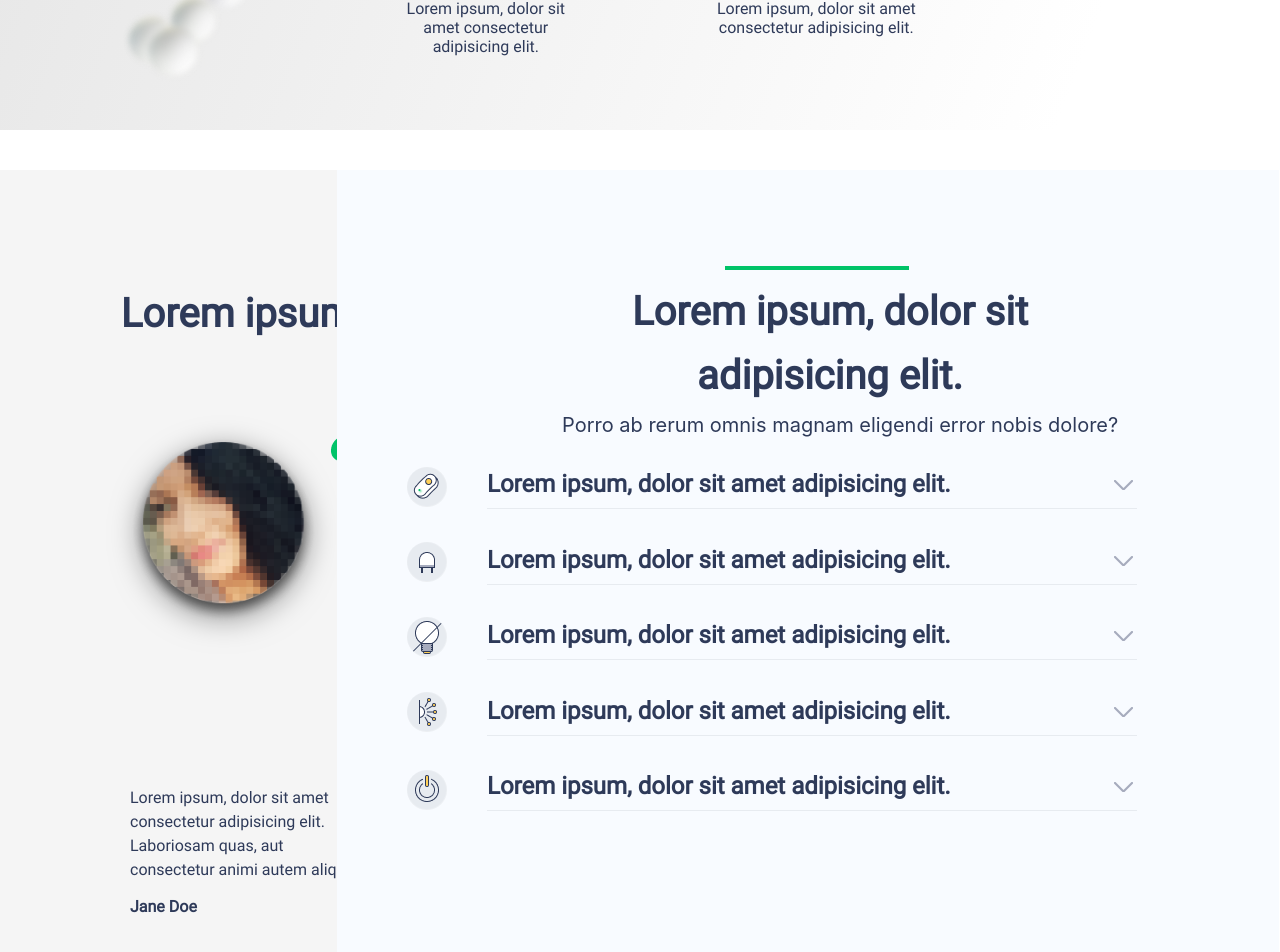
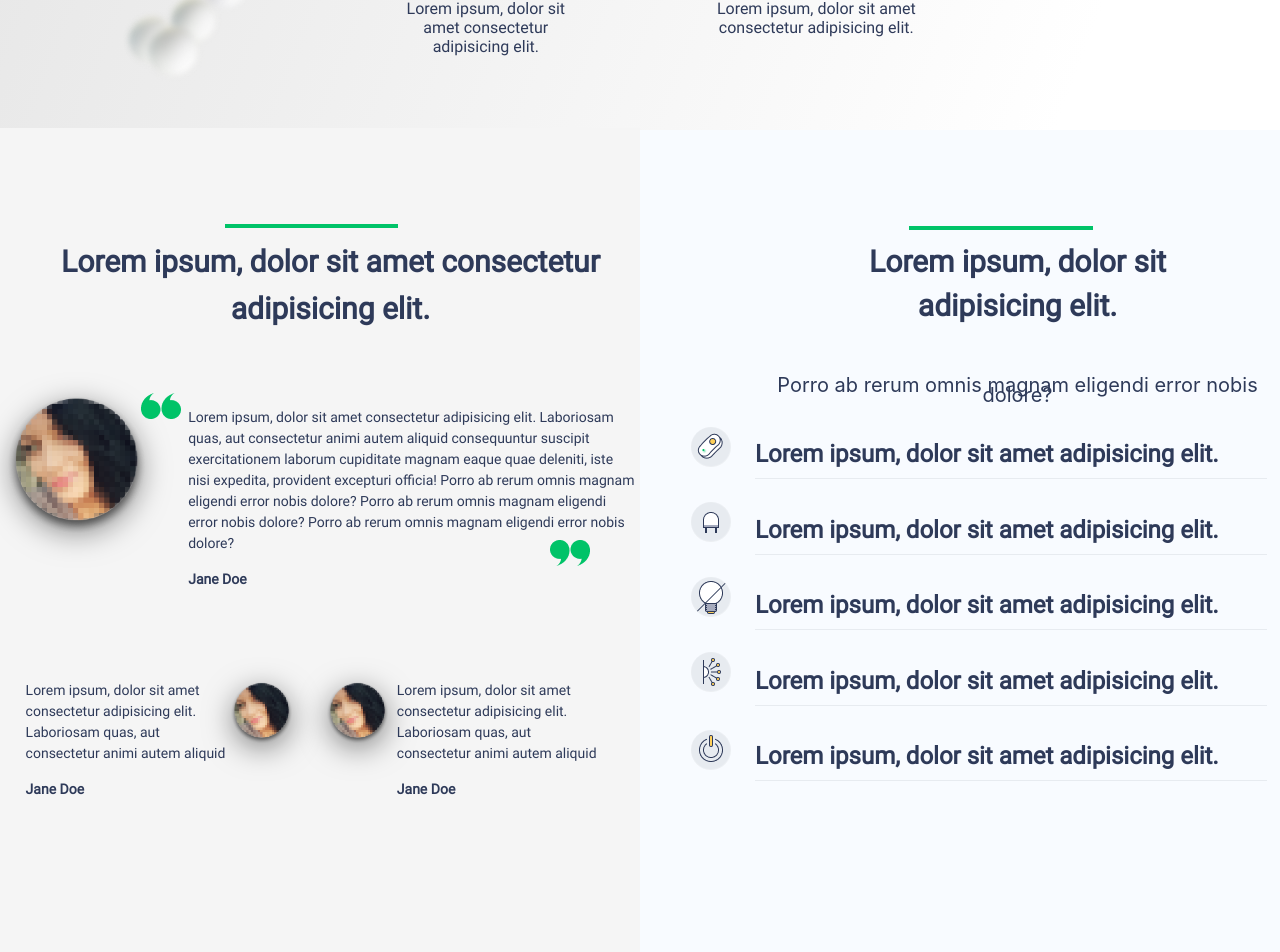
Before and after one commit to denosaur98/Tesonero, a React (Create React App) app: page / in a window 1280 px wide. Shown: the part 932-1884 px from the top of the page. Built offline with nearby package versions, Linux system fonts and the light colour scheme.

Commit message:
middle_display_ok

```diff
--- a/public/index.html
+++ b/public/index.html
@@ -10,34 +10,10 @@
       content="Web site created using create-react-app"
     />
     <link rel="apple-touch-icon" href="%PUBLIC_URL%/logo192.png" />
-    <!--
-      manifest.json provides metadata used when your web app is installed on a
-      user's mobile device or desktop. See https://developers.google.com/web/fundamentals/web-app-manifest/
-    -->
     <link rel="manifest" href="%PUBLIC_URL%/manifest.json" />
-    <!--
-      Notice the use of %PUBLIC_URL% in the tags above.
-      It will be replaced with the URL of the `public` folder during the build.
-      Only files inside the `public` folder can be referenced from the HTML.
-
-      Unlike "/favicon.ico" or "favicon.ico", "%PUBLIC_URL%/favicon.ico" will
-      work correctly both with client-side routing and a non-root public URL.
-      Learn how to configure a non-root public URL by running `npm run build`.
-    -->
-    <title>React App</title>
+    <title>Tesonero</title>
   </head>
   <body>
-    <noscript>You need to enable JavaScript to run this app.</noscript>
     <div id="root"></div>
-    <!--
-      This HTML file is a template.
-      If you open it directly in the browser, you will see an empty page.
-
-      You can add webfonts, meta tags, or analytics to this file.
-      The build step will place the bundled scripts into the <body> tag.
-
-      To begin the development, run `npm start` or `yarn start`.
-      To create a production bundle, use `npm run build` or `yarn build`.
-    -->
   </body>
 </html>
--- a/src/components/accordeon/Accordeon.module.css
+++ b/src/components/accordeon/Accordeon.module.css
@@ -89,3 +89,34 @@
   transform: rotate(180deg);
   transition: 0.1s ease-in-out;
 }
+
+@media screen and (max-width: 1366px) {
+  .accordion_item {
+    text-align: left;
+    width: 40vw;
+    margin-left: 9vw;
+    flex-direction: column;
+    margin-top: 21.5px;
+    margin-bottom: 20px;
+    line-height: 30px;
+    font-weight: 400;
+    font-size: 20px;
+    color: #2E3A59;
+  }
+  .pictures_container {
+    position: absolute;
+    top: 0;
+    left: 0;
+    margin-top: 297px;
+    margin-left: 4vw;
+  }
+  .arrow {
+    margin-top: 20px;
+    background-image: url('./Vector.png');
+    height: 10.05px;
+    width: 19px;
+    color: #A6ABBD;
+    margin-left: 4vw;
+    transition: 0.1s ease-in-out;
+  }
+}
--- a/src/components/header/Header.module.css
+++ b/src/components/header/Header.module.css
@@ -182,11 +182,11 @@
   }
 }
 
-@media screen and (min-width: 1100px) and (max-width: 1366px) {
+@media screen and (max-width: 1366px) {
   .header_container {
     display: flex;
     position: absolute;
-    height: 110px;
+    height: 120px;
     width: 99%;
   }
   .header_left {
--- a/src/components/main/Main.module.css
+++ b/src/components/main/Main.module.css
@@ -431,7 +431,7 @@
   }
 }
 
-@media screen and (min-width: 1100px) and (max-width: 1366px) {
+@media screen and (max-width: 1366px) {
   .main_container {
     display: flex;
     position: absolute;
--- a/src/components/sectionMain/SectionMain.module.css
+++ b/src/components/sectionMain/SectionMain.module.css
@@ -84,7 +84,6 @@
 }
 .bottom_left_container {
   margin-top: 600px;
-
 }
 .p1 {
   text-align: left;
@@ -182,3 +181,174 @@
     display: none;
   }
 }
+
+@media screen and (max-width: 1366px) {
+  .section_container {
+    display: flex;
+    width: 100%;
+    height: 829px;
+  }
+  .left_section_container {
+    position: absolute;
+    width: 57vw;
+    height: 829px;
+    left: -7vw;
+    top: 1060px;
+    background: #F5F5F5;
+  }
+  .line {
+    position: absolute;
+    width: 13.5vw;
+    height: 4px;
+    left: 24.6vw;
+    top: 96px;
+    background: #00C368;
+  }
+  .title {
+    position: absolute;
+    width: 614px;
+    height: 94px;
+    left: 113px;
+    top: 80px;
+    font-family: 'Roboto';
+    font-style: normal;
+    font-weight: 700;
+    font-size: 30px;
+    line-height: 47px;
+    text-align: center;
+    color: #2E3A59;
+  }
+  .photo {
+    background-image: url('./Rectangle\ 88.png');
+    box-sizing: border-box;
+    background-size: cover;
+    position: absolute;
+    width: 11vw;
+    height: 11vw;
+    left: 7.5vw;
+    top: 266px;
+    filter: drop-shadow(0px 8px 15px rgba(0, 0, 0, 0.5));
+  }
+  .quotes {
+    background-image: url('./quotes.png');
+    position: absolute;
+    width: 40px;
+    height: 26px;
+    left: 18vw;
+    top: 265px;
+  }
+  .text {
+    position: absolute;
+    text-align: left;
+    width: 449px;
+    height: 201px;
+    left: 21.7vw;
+    top: 265px;
+    font-family: 'Roboto';
+    font-style: normal;
+    font-weight: 400;
+    font-size: 14px;
+    line-height: 150%;
+    color: #2E3A59;
+  }
+  .quotes_oposite {
+    background-image: url('./quotes.png');
+    position: absolute;
+    width: 40px;
+    height: 26px;
+    left: 50vw;
+    top: 32.2vw;
+    transform: matrix(-1, 0, 0, -1, 0, 0);
+  }
+  .bottom_left_container {
+    margin-top: 42vw;
+  }
+  .p1 {
+    text-align: left;
+    position: absolute;
+    width: 16vw;
+    height: 9vw;
+    left: 9vw;
+    font-family: 'Roboto';
+    font-style: normal;
+    font-weight: 400;
+    font-size: 14px;
+    line-height: 150%;
+    color: #2E3A59;
+  }
+  .photo_mini {
+    background-image: url('./Rectangle\ 88.png');
+    box-sizing: border-box;
+    position: absolute;
+    width: 4.9vw;
+    height: 4.9vw;
+    top: 43.2vw;
+    left: 25vw;
+    background-size: cover;
+    filter: drop-shadow(0px 8px 15px rgba(0, 0, 0, 0.5));
+  }
+  .photo_mini2 {
+    background-image: url('./Rectangle\ 88.png');
+    box-sizing: border-box;
+    position: absolute;
+    width: 4.9vw;
+    height: 4.9vw;
+    top: 43.2vw;
+    left: 32.5vw;
+    background-size: cover;
+    filter: drop-shadow(0px 8px 15px rgba(0, 0, 0, 0.5));
+  }
+  .p2 {
+    text-align: left;
+    position: absolute;
+    width: 16vw;
+    height: 9vw;
+    left: 38vw;
+    font-family: 'Roboto';
+    font-style: normal;
+    font-weight: 400;
+    font-size: 14px;
+    line-height: 150%;
+    color: #2E3A59;
+  }
+  .right_section_container {
+    overflow: hidden;
+    position: absolute;
+    right: 0.1px;
+    width: 50vw;
+    height: 829px;
+    top: 1062px;
+    background: #F8FBFF;
+  }
+  .line2 {
+    position: absolute;
+    width: 184px;
+    height: 4px;
+    left: 21vw;
+    top: 96px;
+    background: #00C368;
+  }
+  .title2 {
+    position: absolute;
+    width: 640px;
+    height: 147px;
+    left: 4.5vw;
+    top: 80px;
+    font-family: 'Roboto';
+    font-style: normal;
+    font-weight: 700;
+    font-size: 30px;
+    line-height: 44px;
+    text-align: center;
+    color: #2E3A59;
+  }
+  .span_title {
+    display: flex;
+    margin-top: 230px;
+    margin-left: 9vw;
+    line-height: 10px;
+    font-weight: 400;
+    font-size: 20px;
+    color: #2E3A59;
+  }
+}
```
